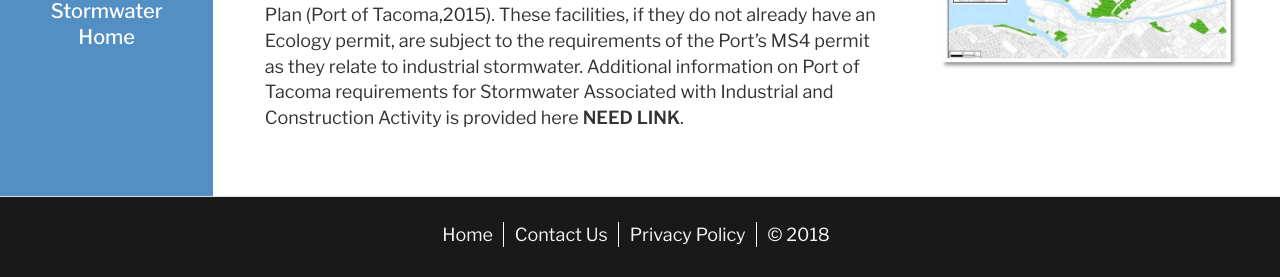
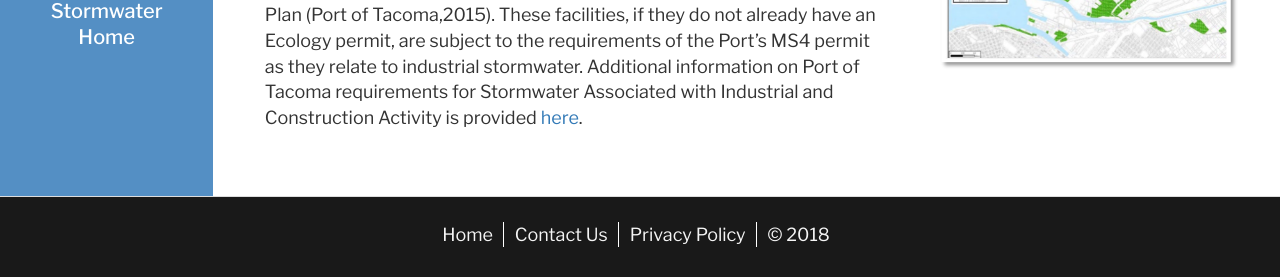
Before and after one commit to GeoEngineers/stormwater, a Jekyll site: the page built from pages/regulatory/port.md, in a window 1280 px wide. Shown: the part 777-1054 px from the top of the page. Built offline with Jekyll 4.4.1, drawn with Linux system fonts in a browser that asks for light colours; some of the changed text lies outside the part shown.

Commit message:
adds another link

```diff
--- a/pages/regulatory/port.md
+++ b/pages/regulatory/port.md
@@ -8,4 +8,4 @@ contents:
 
 ## Port of Tacoma Industrial Stormwater Requirements
 
-Industrial stormwater could be considered to include stormwater runoff from any conveyance which is used for collecting and conveying stormwater, which is directly related to manufacturing, processing, or raw materials storage areas at an industrial plant, and is required to have an NPDES permit in accordance with 40 CFR122.26(b)(14)(i-ix and xi) based on the Port of Tacoma’s definition “Stormwater Associated with Industrial and Construction Activity” in Appendix A of the Stormwater Management Plan (Port of Tacoma,2015). These facilities, if they do not already have an Ecology permit, are subject to the requirements of the Port’s MS4 permit as they relate to industrial stormwater. Additional information on Port of Tacoma requirements for Stormwater Associated with Industrial and Construction Activity is provided here **NEED LINK**.
+Industrial stormwater could be considered to include stormwater runoff from any conveyance which is used for collecting and conveying stormwater, which is directly related to manufacturing, processing, or raw materials storage areas at an industrial plant, and is required to have an NPDES permit in accordance with 40 CFR122.26(b)(14)(i-ix and xi) based on the Port of Tacoma’s definition “Stormwater Associated with Industrial and Construction Activity” in Appendix A of the Stormwater Management Plan (Port of Tacoma,2015). These facilities, if they do not already have an Ecology permit, are subject to the requirements of the Port’s MS4 permit as they relate to industrial stormwater. Additional information on Port of Tacoma requirements for Stormwater Associated with Industrial and Construction Activity is provided [here](https://www.portoftacoma.com/community/environment/water-quality).
```
